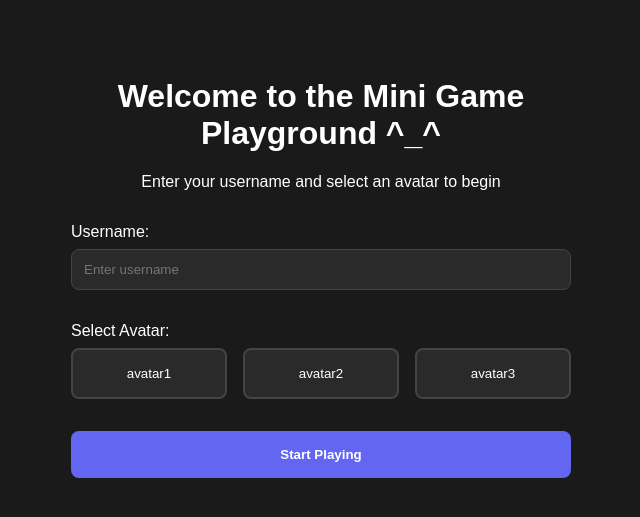
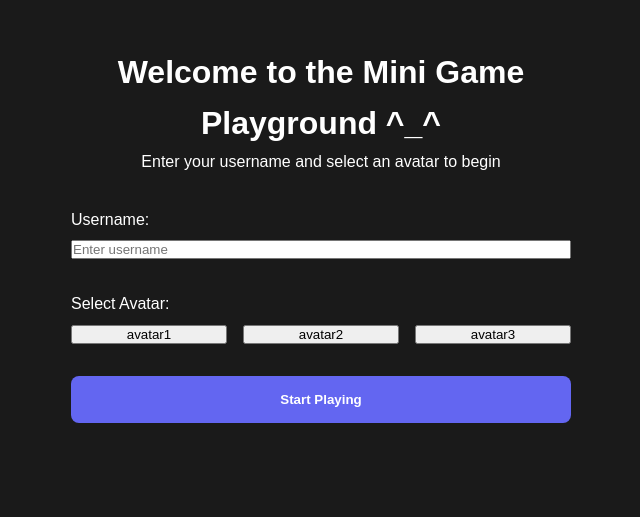
Before and after one commit to DHenson1337/mini-game-playground-client, a React (Vite) app: page / in a window 1280 px wide. Shown: the part 165-682 px from the top of the page, without its empty margins (319-959 px from the left). Built offline with nearby package versions, Linux system fonts and the light colour scheme.

Commit message:
Swapped my folder css structure to modular, added a notfound page for missing page error handling

```diff
--- a/src/App.jsx
+++ b/src/App.jsx
@@ -4,7 +4,7 @@ import LandingPage from "./pages/LandingPage";
 import GameSelection from "./pages/GameSelection";
 import GameView from "./pages/GameView";
 import Leaderboard from "./pages/Leaderboard";
-import "./index.css";
+import NotFound from "./pages/NotFound";
 
 function App() {
   return (
@@ -17,6 +17,8 @@ function App() {
         <Route path="/games" element={<GameSelection />} />
         <Route path="/games/:gameId" element={<GameView />} />
         <Route path="/leaderboard" element={<Leaderboard />} />
+        {/* Catch any unknown routes */}
+        <Route path="*" element={<NotFound />} />
       </Route>
     </Routes>
   );
--- a/src/index.css
+++ /dev/null
@@ -1,26 +0,0 @@
-:root {
-  /* Color Variables */
-  --primary: #6366f1;
-  --background: #1a1a1a;
-  --text: #ffffff;
-}
-
-body {
-  margin: 0;
-  font-family: Arial, sans-serif;
-  background-color: var(--background);
-  color: var(--text);
-}
-
-/* Basic layout styles */
-main {
-  padding: 20px;
-  min-height: calc(100vh - 140px); /* Account for navbar and footer */
-}
-
-/* Common utility classes */
-.container {
-  max-width: 1200px;
-  margin: 0 auto;
-  padding: 0 20px;
-}
--- a/src/main.jsx
+++ b/src/main.jsx
@@ -1,7 +1,7 @@
 import { StrictMode } from "react";
 import { createRoot } from "react-dom/client";
 import { BrowserRouter as Router } from "react-router";
-import "./index.css";
+import "./styles/index.css";
 import App from "./App.jsx";
 
 createRoot(document.getElementById("root")).render(
--- a/src/pages/LandingPage.css
+++ /dev/null
@@ -1,69 +0,0 @@
-.landing-container {
-  min-height: 100vh;
-  display: flex;
-  align-items: center;
-  justify-content: center;
-  padding: 2rem;
-}
-
-.landing-content {
-  max-width: 500px;
-  width: 100%;
-  text-align: center;
-}
-
-.landing-form {
-  display: flex;
-  flex-direction: column;
-  gap: 2rem;
-  margin-top: 2rem;
-}
-
-.form-group {
-  display: flex;
-  flex-direction: column;
-  gap: 0.5rem;
-  text-align: left;
-}
-
-input {
-  padding: 0.75rem;
-  border-radius: 0.5rem;
-  border: 1px solid #444;
-  background-color: #2a2a2a;
-  color: white;
-}
-
-.avatar-grid {
-  display: grid;
-  grid-template-columns: repeat(3, 1fr);
-  gap: 1rem;
-}
-
-.avatar-button {
-  padding: 1rem;
-  border: 2px solid #444;
-  border-radius: 0.5rem;
-  background: #2a2a2a;
-  color: white;
-  cursor: pointer;
-}
-
-.avatar-button.selected {
-  border-color: var(--primary);
-  background-color: #3a3a3a;
-}
-
-.submit-button {
-  padding: 1rem;
-  border-radius: 0.5rem;
-  border: none;
-  background-color: var(--primary);
-  color: white;
-  font-weight: bold;
-  cursor: pointer;
-}
-
-.submit-button:hover {
-  opacity: 0.9;
-}
--- /dev/null
+++ b/src/pages/NotFound.jsx
@@ -0,0 +1,10 @@
+function NotFound() {
+  return (
+    <div className="not-found">
+      <h1>404 - Page Not Found</h1>
+      <p>The page you're looking for doesn't exist.</p>
+    </div>
+  );
+}
+
+export default NotFound;
--- /dev/null
+++ b/src/pages/styles/LandingPage.css
@@ -0,0 +1,66 @@
+/* Landing Page specific styles */
+.landing-container {
+  min-height: 100vh;
+  display: flex;
+  align-items: center;
+  justify-content: center;
+  padding: var(--spacing-lg);
+}
+
+.landing-content {
+  max-width: 500px;
+  width: 100%;
+  text-align: center;
+}
+
+.landing-form {
+  display: flex;
+  flex-direction: column;
+  gap: var(--spacing-lg);
+  margin-top: var(--spacing-lg);
+}
+
+/* Form elements styling */
+.form-group {
+  display: flex;
+  flex-direction: column;
+  gap: var(--spacing-sm);
+  text-align: left;
+}
+
+.form-input {
+  padding: var(--spacing-md);
+  border-radius: var(--border-radius);
+  border: 1px solid #444;
+  background-color: #2a2a2a;
+  color: var(--text);
+  transition: border-color var(--transition-speed);
+}
+
+.form-input:focus {
+  border-color: var(--primary);
+  outline: none;
+}
+
+/* Avatar selection grid */
+.avatar-grid {
+  display: grid;
+  grid-template-columns: repeat(3, 1fr);
+  gap: var(--spacing-md);
+}
+
+/* Submit button styling */
+.submit-button {
+  padding: var(--spacing-md);
+  border-radius: var(--border-radius);
+  border: none;
+  background-color: var(--primary);
+  color: var(--text);
+  font-weight: bold;
+  cursor: pointer;
+  transition: opacity var(--transition-speed);
+}
+
+.submit-button:hover {
+  opacity: 0.9;
+}
--- /dev/null
+++ b/src/pages/styles/NotFound.css
@@ -0,0 +1,8 @@
+.not-found {
+  display: flex;
+  flex-direction: column;
+  align-items: center;
+  justify-content: center;
+  height: 100vh;
+  text-align: center;
+}
--- /dev/null
+++ b/src/styles/index.css
@@ -0,0 +1,47 @@
+/* Import variables */
+@import "./variables.css";
+
+/* Reset and base styles */
+* {
+  margin: 0;
+  padding: 0;
+  box-sizing: border-box;
+}
+
+body {
+  font-family: Arial, sans-serif;
+  background-color: var(--background);
+  color: var(--text);
+  line-height: 1.6;
+}
+
+/* Common utility classes */
+.container {
+  max-width: 1200px;
+  margin: 0 auto;
+  padding: 0 var(--spacing-md);
+}
+
+/* Layout styles */
+main {
+  min-height: calc(100vh - 140px);
+  padding: var(--spacing-lg);
+}
+
+/* Common form styles */
+input,
+button {
+  font-family: inherit;
+}
+
+/* Accessibility styles */
+.visually-hidden {
+  position: absolute;
+  width: 1px;
+  height: 1px;
+  padding: 0;
+  margin: -1px;
+  overflow: hidden;
+  clip: rect(0, 0, 0, 0);
+  border: 0;
+}
--- /dev/null
+++ b/src/styles/variables.css
@@ -0,0 +1,25 @@
+/* CSS Variables for consistent theming */
+:root {
+  /* Color palette */
+  --primary: #6366f1;
+  --background: #1a1a1a;
+  --text: #ffffff;
+  --text-secondary: #a1a1a1;
+
+  /* Spacing */
+  --spacing-sm: 0.5rem;
+  --spacing-md: 1rem;
+  --spacing-lg: 2rem;
+
+  /* Border radius */
+  --border-radius: 0.5rem;
+
+  /* Transitions */
+  --transition-speed: 0.3s;
+}
+
+/* Dark theme variables (But lets be honest, there is no lightmode :>) */
+[data-theme="dark"] {
+  --background: #1a1a1a;
+  --text: #ffffff;
+}
```
Also changed, not shown: src/pages/LandingPage.jsx (+12 -1 lines).
